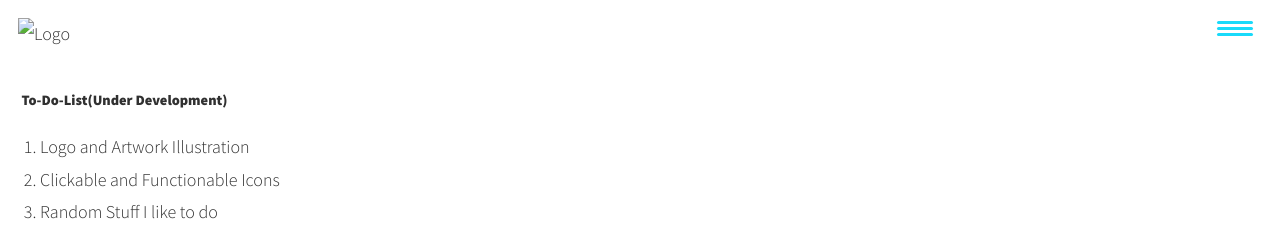
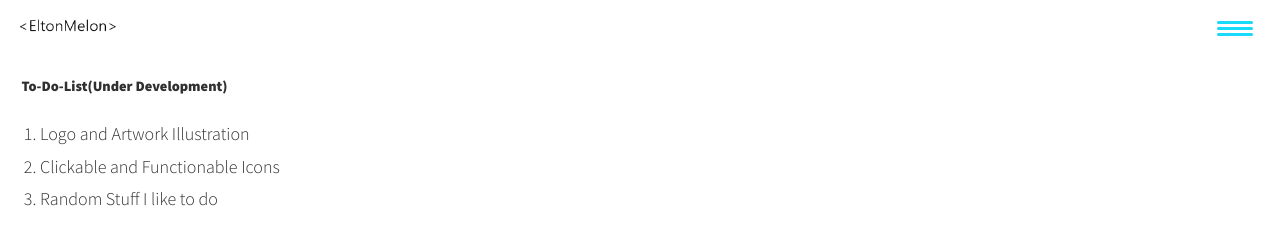
Before and after one commit to EltonMelon/Personal-Web-Page, a plain HTML site: page index.html in a window 1280 px wide. Shown: the top 244 px of the page. Drawn offline with nearby package versions, Linux system fonts and the light colour scheme.

Commit message:
Update index.html

```diff
--- a/index.html
+++ b/index.html
@@ -19,7 +19,7 @@
 <body>
     <header>
         <div class="logo">
-            <img src="img/EltonMelon.png" alt="Logo">
+            <img src="Image/EltonMelon.png" alt="Logo">
         </div>
         <button class="nav-toggle" aria-label="toggle navigation">
             <span class="hamburger"></span>
```
